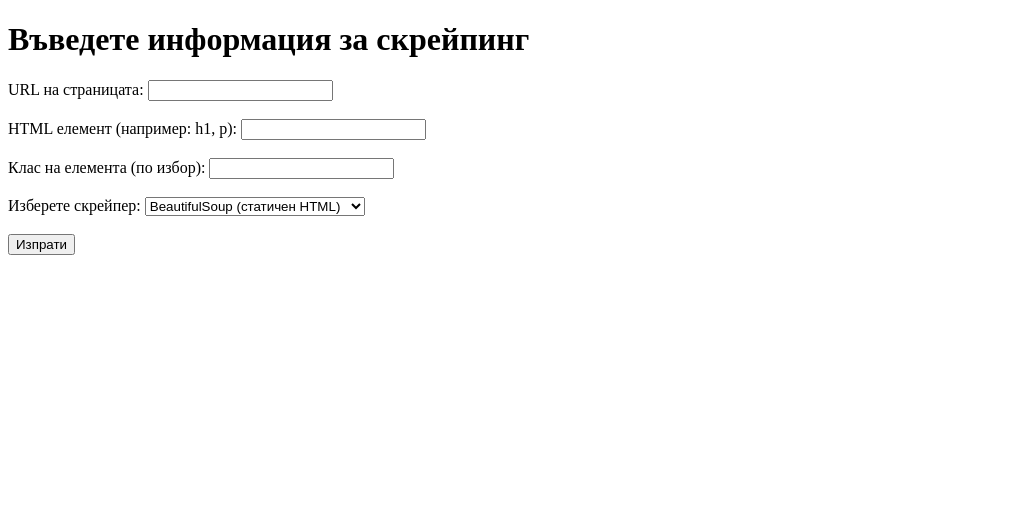
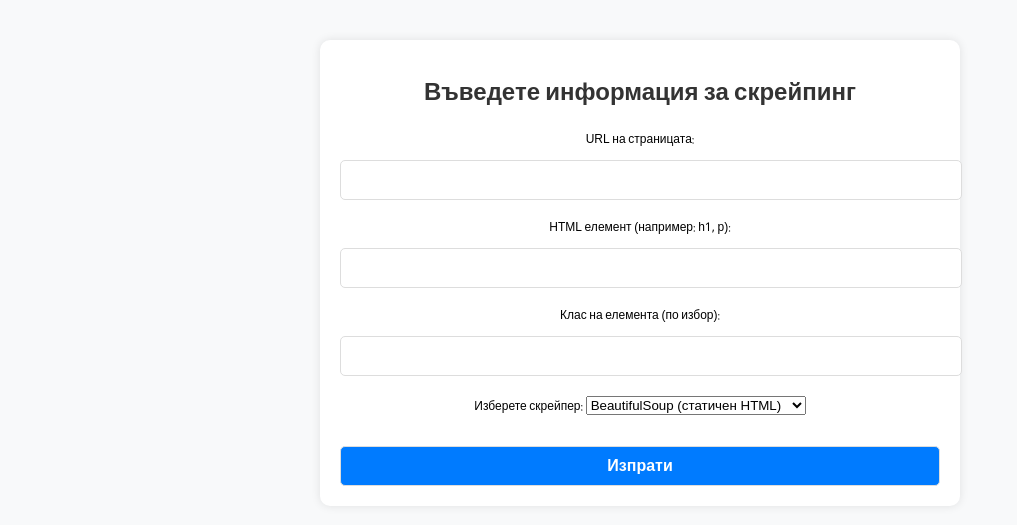
Before and after one commit to JafarDigital/web-scrapers, a FastAPI app: page / in a window 1280 px wide. Shown: the top 525 px of the page, without its empty margins (0-1017 px from the left). Run offline with FastAPI, Linux system fonts and the light colour scheme.

Commit message:
🚀 Project cleanup: Organized files, updated folder structure, and added styles

```diff
--- a/app/main.py
+++ b/app/main.py
@@ -1,10 +1,12 @@
 from fastapi import FastAPI, Request, Form
 from fastapi.templating import Jinja2Templates
 from fastapi.responses import HTMLResponse
+from fastapi.staticfiles import StaticFiles
 from app.scraper import scrape_with_beautifulsoup, scrape_with_selenium, scrape_with_scrapy
 
 app = FastAPI()
 templates = Jinja2Templates(directory="app/templates")
+app.mount("/static", StaticFiles(directory="app/static"), name="static")
 
 @app.get("/", response_class=HTMLResponse)
 async def read_form(request: Request):
--- a/app/static/style.css
+++ b/app/static/style.css
@@ -0,0 +1,60 @@
+body {
+    font-family: "Amiri", "Scheherazade New", "Noto Naskh Arabic", Arial, sans-serif;
+    font-size: 12px;
+    line-height: 1.6;
+    background-color: #f8f9fa;
+    margin: 0;
+    padding: 0;
+    text-align: center;
+}
+
+.container {
+    max-width: 600px;
+    margin: 40px auto;
+    padding: 20px;
+    background: white;
+    border-radius: 10px;
+    box-shadow: 0px 0px 10px rgba(0, 0, 0, 0.1);
+}
+
+h1 {
+    color: #333;
+}
+
+input[type="text"], button {
+    width: 100%;
+    padding: 10px;
+    margin-top: 10px;
+    border: 1px solid #ddd;
+    border-radius: 5px;
+    font-size: 16px;
+}
+
+button {
+    background-color: #007bff;
+    color: white;
+    cursor: pointer;
+    font-weight: bold;
+}
+
+button:hover {
+    background-color: #0056b3;
+}
+
+#results {
+    margin-top: 20px;
+    padding: 10px;
+    border: 1px solid #ddd;
+    border-radius: 5px;
+    background-color: #f1f1f1;
+}
+
+.content {
+            direction: ltr; /* По подразбиране за английски */
+            text-align: left;
+        }
+
+.arabic {
+            direction: rtl;
+            text-align: right;
+        }
--- a/app/templates/form.html
+++ b/app/templates/form.html
@@ -3,9 +3,11 @@
 <head>
     <meta charset="UTF-8">
     <meta name="viewport" content="width=device-width, initial-scale=1.0">
+    <link rel="stylesheet" href="{{ url_for('static', path='style.css') }}">
     <title>Web Scraping Форма</title>
 </head>
 <body>
+	<div class="container">
 		<h1>Въведете информация за скрейпинг</h1>
 		<form action="/scrape" method="post">
 			<label for="url">URL на страницата:</label>
@@ -26,5 +28,6 @@
 
 			<button type="submit">Изпрати</button>
 		</form>
+	</div>
 </body>
 </html>
```
Also changed, not shown: app/templates/result.html (+1 -15 lines). Lines whose indentation alone changed are shown as unchanged.
